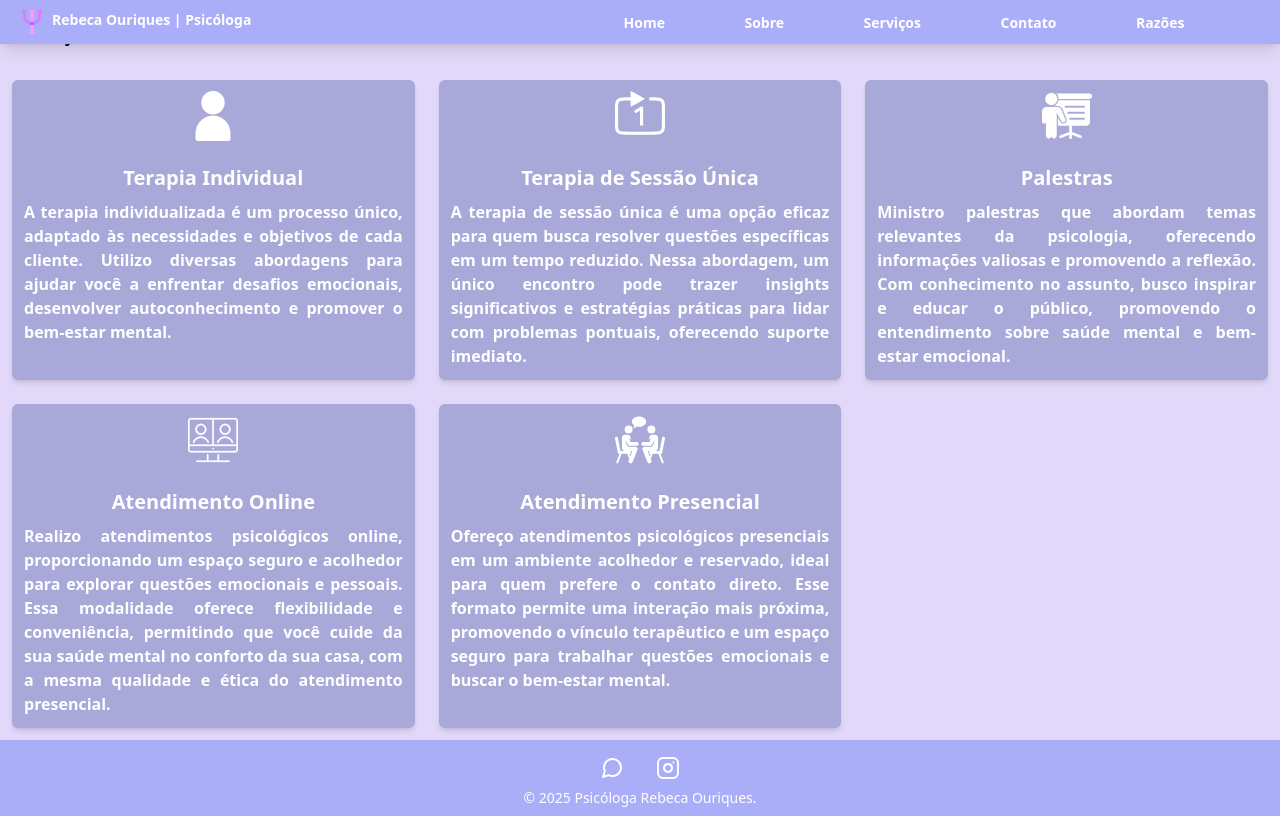
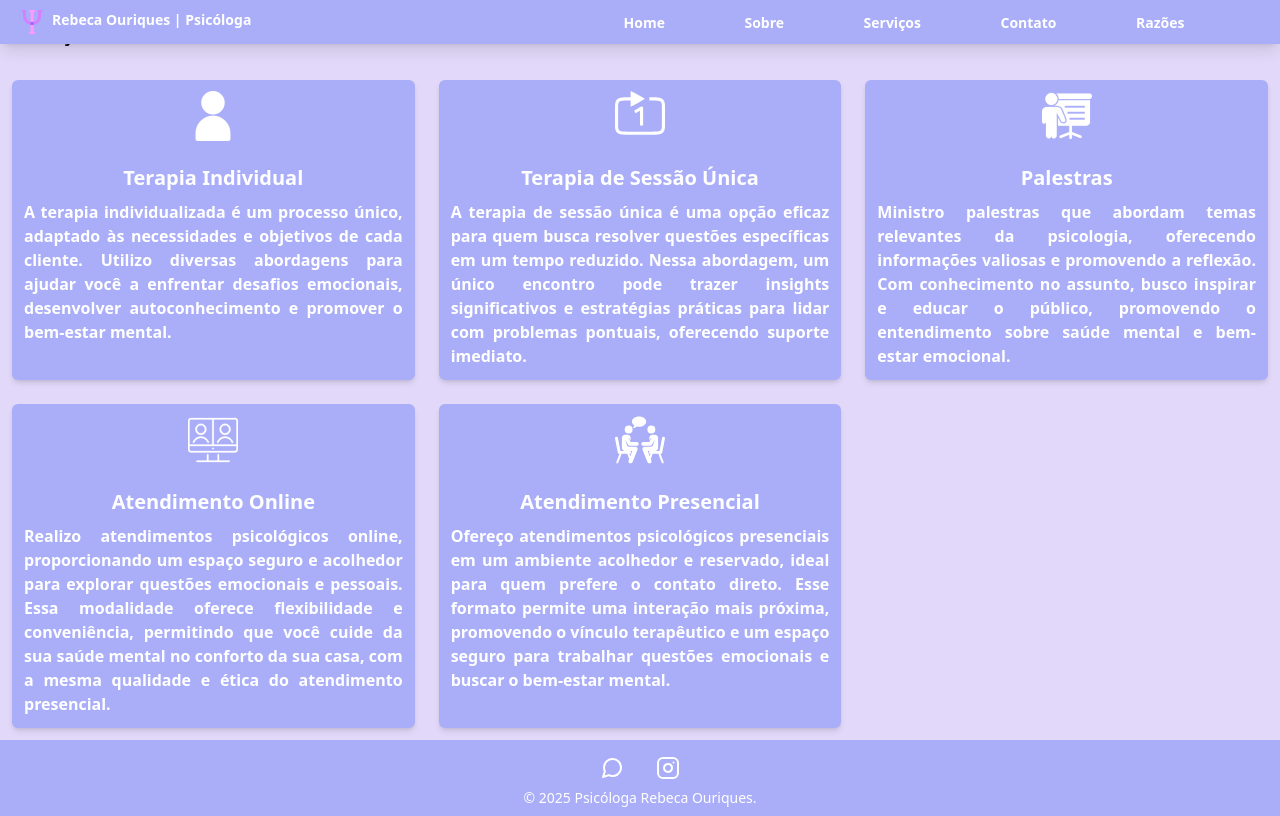
Before and after one commit to RebecaOuriques/Rebeca-psi, a React (Vite) app: page /servico in a window 1280 px wide. Built offline with nearby package versions, Linux system fonts and the light colour scheme.

Commit message:
ajuste padding home e cores

```diff
--- a/src/paginas/home/Home.tsx
+++ b/src/paginas/home/Home.tsx
@@ -15,7 +15,7 @@ function Home() {
     return (
 
         <>
-            <section id="home" className="w-full md:h-screen flex md:flex-col items-center  md:py-12 px-2 mx-0 justify-center bg-gradient-to-r text-cor2">
+            <section id="home" className="w-full md:h-screen flex md:flex-col items-center pt-16 md:py-12 px-2 mx-0 justify-center bg-gradient-to-r text-cor2">
                 <div className="container h-full flex-row md:flex items-center gap-2 justify-between px-2 md:px-6 ">
                     <div className=" flex-row grid place-items-center gap-2 w-full h-full space-y-4 text-center  ">
 
--- a/src/paginas/razoes/Razoes.tsx
+++ b/src/paginas/razoes/Razoes.tsx
@@ -76,7 +76,7 @@ function Razoes() {
         {services.map((service, index) => (
           <div
             key={index}
-            className="flex flex-col gap-2 bg-cor4 border-1 rounded-md p-3 shadow-md"
+            className="flex flex-col gap-2 bg-cor1 border-1 rounded-md p-3 shadow-md"
           >
             <div>
               <div
--- a/src/paginas/servico/Servico.tsx
+++ b/src/paginas/servico/Servico.tsx
@@ -37,7 +37,7 @@ function Servico() {
             <div className="text-xl font-bold text-white md:text-black p-3 md:pt-5 text-center bg-cor1 md:bg-inherit xl:text-left">Serviços</div>
             <div className="grid gap-6 pt-5 sm:grid-cols-2 lg:grid-cols-3 p-3 ">
                 {services.map((service, index) => (
-                    <div key={index} className="flex flex-col gap-2 bg-cor4 border-1 rounded-md p-3 shadow-md">
+                    <div key={index} className="flex flex-col gap-2 bg-cor1 border-1 rounded-md p-3 shadow-md">
                         <div>
                             <div className="h-12 rounded-full bg-primary/10 flex align-middle items-center justify-center mb-4 ">
                                 <service.icone className="w-18 h-18 flex justify-center text-center items-center align-middle text-white " />
```
